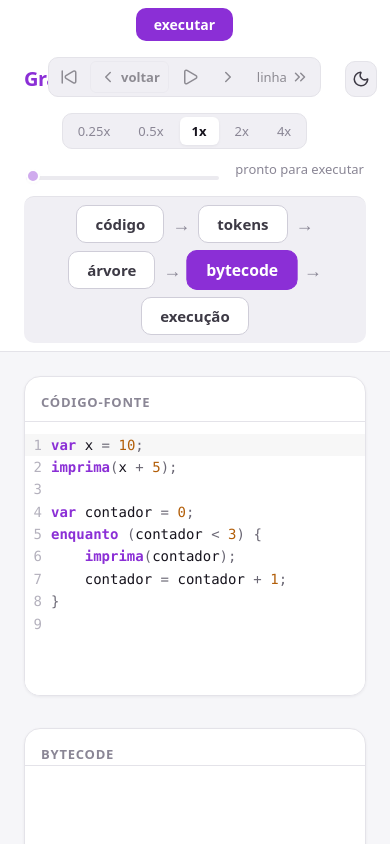
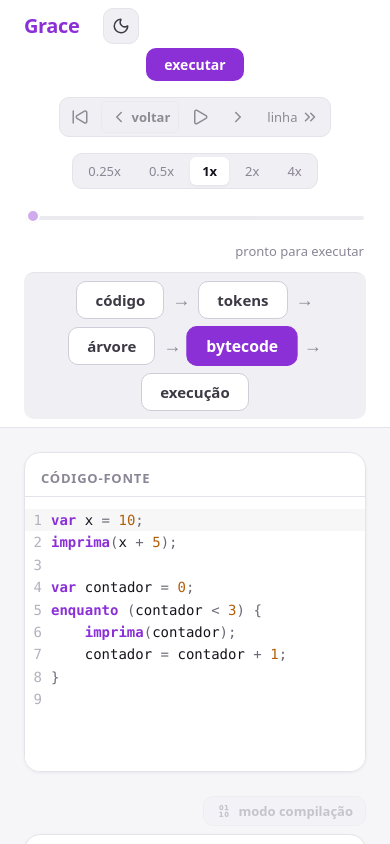
Before and after one commit to rayxves/Grace, a React (Vite) app in the folder web/: page / in a window 390 px wide. Built offline with nearby package versions, Linux system fonts and the light colour scheme.

Commit message:
fix: make the toolbar wrap responsively on narrow screens and add themed custom scrollbars app-wide

```diff
--- a/web/src/App.module.css
+++ b/web/src/App.module.css
@@ -65,7 +65,7 @@
 	line-height: 1.5;
 }
 
-.compareToggle {
+.modeToggle {
 	display: inline-flex;
 	align-items: center;
 	gap: 0.375rem;
@@ -83,11 +83,11 @@
 		border-color 0.15s ease;
 }
 
-.compareToggle:hover {
+.modeToggle:hover {
 	color: var(--color-heading);
 }
 
-.compareToggleActive {
+.modeToggleActive {
 	background: var(--color-accent-soft);
 	border-color: var(--color-accent-border);
 	color: var(--color-accent);
@@ -133,10 +133,6 @@
 		min-height: 60rem;
 	}
 
-	.compareToggle {
-		display: none;
-	}
-
 	.compareRow {
 		flex-direction: column;
 		min-height: 40rem;
--- a/web/src/App.tsx
+++ b/web/src/App.tsx
@@ -193,8 +193,8 @@ function App() {
 	};
 
 	const compileToggleClassName = compileMode
-		? `${styles.compareToggle} ${styles.compareToggleActive}`
-		: styles.compareToggle;
+		? `${styles.modeToggle} ${styles.modeToggleActive}`
+		: styles.modeToggle;
 
 	let structureContent: ReactNode;
 	if (phase === "codigo") {
--- a/web/src/components/AstView/AstView.module.css
+++ b/web/src/components/AstView/AstView.module.css
@@ -16,7 +16,7 @@
 	text-transform: uppercase;
 	letter-spacing: 0.06em;
 	color: var(--color-text-muted);
-	padding: var(--space-md) var(--space-md) 0;
+	padding: var(--space-md) var(--space-md);
 }
 
 .caption {
--- a/web/src/components/AstView/AstView.tsx
+++ b/web/src/components/AstView/AstView.tsx
@@ -154,7 +154,7 @@ export function AstView({
 			<h2 className={styles.title}>Árvore do programa</h2>
 			{treeData && (
 				<p className={styles.caption}>
-					cada nó tem uma cor própria — a mesma cor aparece nas linhas de bytecode que ele gerou
+					Cada nó tem uma cor própria, a mesma cor aparece nas linhas de bytecode que ele gerou
 				</p>
 			)}
 			<div ref={containerRef} className={styles.treeContainer}>
--- a/web/src/components/BytecodeView/BytecodeView.module.css
+++ b/web/src/components/BytecodeView/BytecodeView.module.css
@@ -16,7 +16,7 @@
 	text-transform: uppercase;
 	letter-spacing: 0.06em;
 	color: var(--color-text-muted);
-	padding: var(--space-md) var(--space-md) 0;
+	padding: var(--space-md) var(--space-md);
 }
 
 .caption {
--- a/web/src/components/BytecodeView/BytecodeView.tsx
+++ b/web/src/components/BytecodeView/BytecodeView.tsx
@@ -53,7 +53,7 @@ export function BytecodeView({
 			<h2 className={styles.title}>bytecode</h2>
 			{bytecode.length > 0 && (
 				<p className={styles.caption}>
-					a cor à esquerda de cada linha é a cor do nó da árvore que a gerou
+					A cor à esquerda de cada linha é a cor do nó da árvore que a gerou
 				</p>
 			)}
 			<div className={styles.list}>
@@ -125,7 +125,7 @@ export function BytecodeView({
 				) : (
 					<div className={styles.emptyState}>
 						<p className={styles.placeholder}>
-							execute um programa para ver o bytecode gerado
+							Execute um programa para ver o bytecode gerado
 						</p>
 					</div>
 				)}
--- a/web/src/components/TokensView/TokensView.module.css
+++ b/web/src/components/TokensView/TokensView.module.css
@@ -16,7 +16,7 @@
 	text-transform: uppercase;
 	letter-spacing: 0.06em;
 	color: var(--color-text-muted);
-	padding: var(--space-md) var(--space-md) 0;
+	padding: var(--space-md) var(--space-md);
 }
 
 .caption {
@@ -66,3 +66,11 @@
 	color: var(--color-text-muted);
 	font-size: 0.875rem;
 }
+
+.empty{
+	min-height: 100%;
+	min-width: 100%;
+	display: flex;
+	align-items: center;
+	justify-content: center;
+}
--- a/web/src/components/TokensView/TokensView.tsx
+++ b/web/src/components/TokensView/TokensView.tsx
@@ -13,11 +13,14 @@ export function TokensView({
 	onHoverLine,
 }: Readonly<TokensViewProps>) {
 	return (
-		<section className={styles.panel} data-role="tokens-panel">
+		<section
+			className={styles.panel}
+			data-role="tokens-panel">
 			<h2 className={styles.title}>tokens</h2>
 			{tokens.length > 0 && (
 				<p className={styles.caption}>
-					o primeiro passo do compilador é picar o texto em pedaços — cada peça é um token
+					O primeiro passo do compilador é "separar" o texto em pedaços, cada peça
+					é um token
 				</p>
 			)}
 			<div className={styles.list}>
@@ -34,15 +37,16 @@ export function TokensView({
 								}
 								onMouseEnter={() => onHoverLine(token.line)}
 								onMouseLeave={() => onHoverLine(null)}
-								title={`linha ${token.line} · ${token.kind}`}
-							>
+								title={`linha ${token.line} · ${token.kind}`}>
 								{token.text || token.kind}
 							</span>
 						))
 				) : (
-					<p className={styles.placeholder}>
-						execute um programa para ver os tokens gerados
-					</p>
+					<div className={styles.empty}>
+						<p className={styles.placeholder}>
+							Execute um programa para ver os tokens gerados
+						</p>
+					</div>
 				)}
 			</div>
 		</section>
--- a/web/src/components/Toolbar/Toolbar.module.css
+++ b/web/src/components/Toolbar/Toolbar.module.css
@@ -144,4 +144,27 @@
 	align-items: center;
 	gap: var(--space-md);
 	padding: 0 0.125rem;
+	flex-wrap: wrap;
 }
+
+@media (max-width: 40rem) {
+	.topRow {
+		flex-wrap: wrap;
+		row-gap: var(--space-xs);
+	}
+
+	.subtitle {
+		display: none;
+	}
+
+	.controls {
+		order: 3;
+		flex-basis: 100%;
+		justify-content: center;
+	}
+
+	.position {
+		flex-basis: 100%;
+		text-align: right;
+	}
+}
--- a/web/src/components/VariablesView/VariablesView.module.css
+++ b/web/src/components/VariablesView/VariablesView.module.css
@@ -142,6 +142,7 @@
 }
 
 .empty {
+	padding: 1rem;
 	display: flex;
 	min-height: 100%;
 	min-width: 100%;
--- a/web/src/styles/global.css
+++ b/web/src/styles/global.css
@@ -65,3 +65,26 @@ h3 {
 	stroke: var(--color-tree-link) !important;
 	stroke-width: 0.09375rem !important;
 }
+
+* {
+	scrollbar-width: thin;
+	scrollbar-color: var(--color-border-strong) transparent;
+}
+
+*::-webkit-scrollbar {
+	width: 0.5rem;
+	height: 0.5rem;
+}
+
+*::-webkit-scrollbar-track {
+	background: transparent;
+}
+
+*::-webkit-scrollbar-thumb {
+	background-color: var(--color-border-strong);
+	border-radius: 999rem;
+}
+
+*::-webkit-scrollbar-thumb:hover {
+	background-color: var(--color-text-muted);
+}
```
